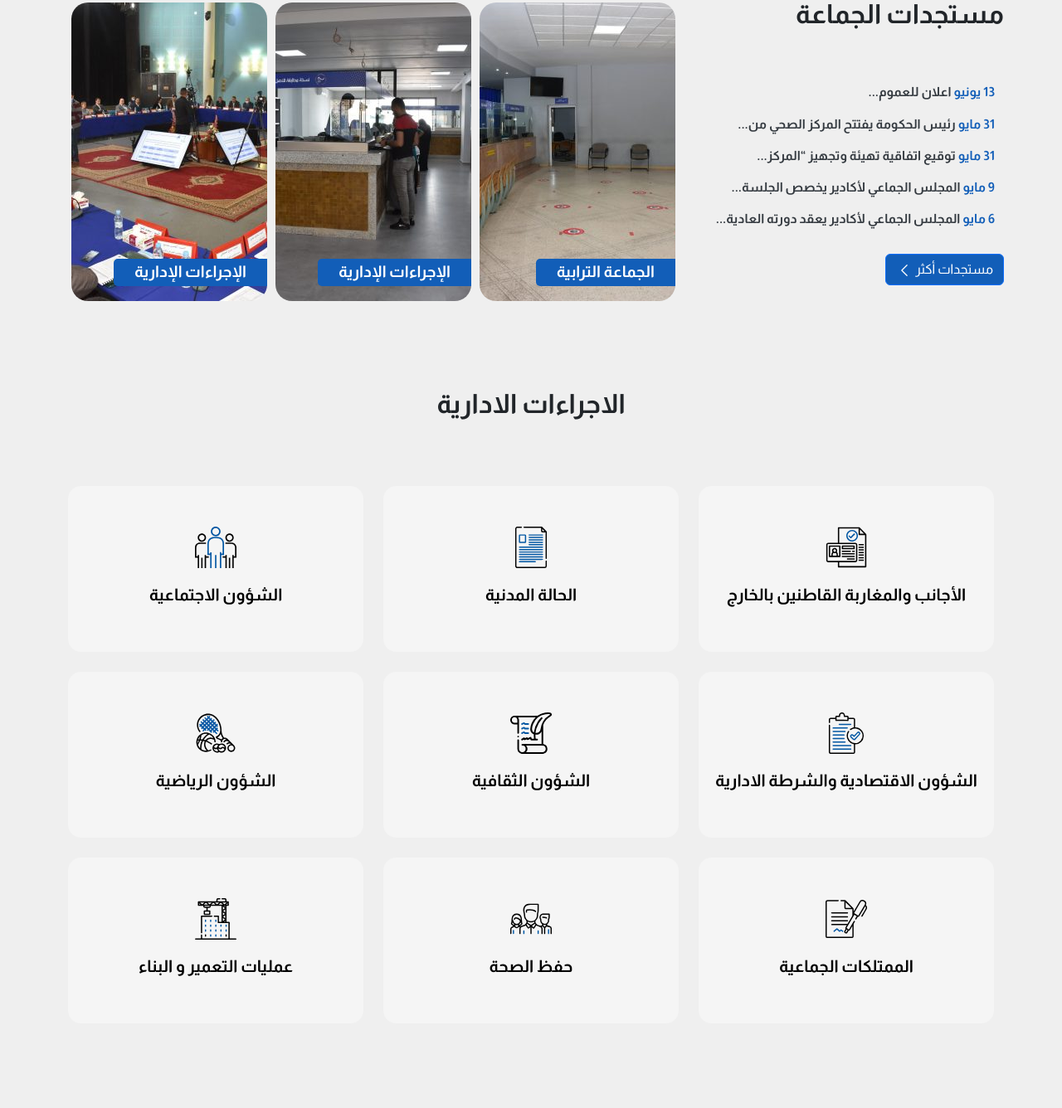
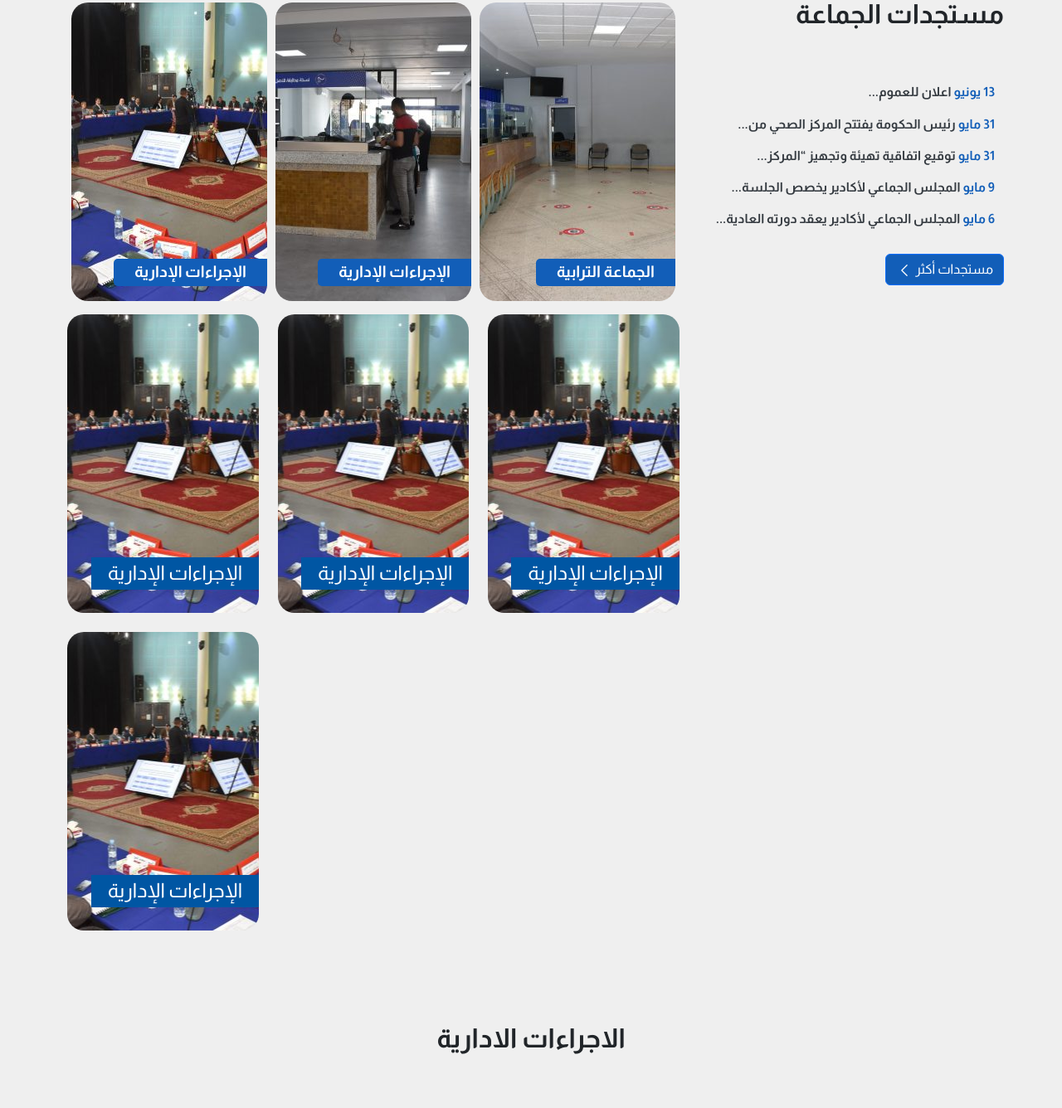
Before and after one commit to Nourshaolin/projectSM, a PHP site: page / in a window 1280 px wide. Shown: the part 696-2032 px from the top of the page at 83% size. Run offline with PHP 8.4, Linux system fonts and the light colour scheme.

Commit message:
updates 7

```diff
--- a/css/main.css
+++ b/css/main.css
@@ -325,10 +325,24 @@ ul {
 }
 
 .vid-img{
-  height:186px;
+  height:233px;
   width:100%;
-  background-size: contain;
+  background-size: cover;
   background-position: top;
+  background-repeat: no-repeat;
+}
+
+.icon {
+  position: absolute;
+  top:50%;
+  left:50%;
+  transform: translate(-50%, -50%);
+}
+
+@media (max-width:1400px) and (min-width: 1200px) {
+  .vid-img{
+    height:200px;
+  }
 }
 
 .vid-button{
@@ -342,3 +356,43 @@ ul {
   background-color: #cba052;
   border-color: #cba052;
 }
+
+.AGAservices {
+  display:flex;
+  flex-wrap: wrap;
+}
+
+.AGAservices_item {
+  padding:.7rem;
+}
+
+
+
+
+
+.AGAservices_item a {
+  text-decoration: none;
+}
+
+.AGAservices_bg {
+  height:360px;
+  background-size: cover;
+  background-position:center;
+  background-repeat: no-repeat;
+  border-radius: 20px;
+}
+
+.AGAservices_text {
+
+  display: flex;
+  align-items: flex-end;
+  height: inherit;
+  justify-content: flex-end;
+  padding-bottom: 20px;
+}
+
+.AGAservices_text h4 {
+  background-color:var(--logoAgadir);
+  padding:5px 20px;
+  text-align: right;
+}
--- a/index.html
+++ b/index.html
@@ -143,7 +143,6 @@
     <div class="row servicecontainer">
     <div class="col-md-8" style="padding: 0;">
       <ul class="service">
-        <!--update-------------------->
         <li><a href=""><div class="serviceimg">
           <div class="img" style="background-image:url('img/img1.jpeg');"><h3 class="img-text">الإجراءات الإدارية</h3></div></a>
         </li>
@@ -153,6 +152,59 @@
         <li><a href=""><div class="serviceimg"><div class="img" style="background-image: url(img/img3.jpeg);">
         <h3 class="img-text">الجماعة الترابية</h3></div></a></li>
       </ul>
+
+
+      <div class="AGAservices">
+
+        <div class="AGAservices_item col-xl-4 ">
+          <a href="">
+            <div class="AGAservices_bg" style="background-image:url('img/img1.jpeg')" >
+              <div class="AGAservices_text">
+                <h4 class="text-white">
+                  الإجراءات الإدارية
+                </h4>
+              </div>
+            </div>
+          </a>
+        </div>
+
+        <div class="AGAservices_item col-xl-4">
+          <a href="">
+            <div class="AGAservices_bg" style="background-image:url('img/img1.jpeg')" >
+              <div class="AGAservices_text">
+                <h4 class="text-white">
+                  الإجراءات الإدارية
+                </h4>
+              </div>
+            </div>
+          </a>
+        </div>
+
+        <div class="AGAservices_item col-xl-4">
+          <a href="">
+            <div class="AGAservices_bg" style="background-image:url('img/img1.jpeg')" >
+              <div class="AGAservices_text">
+                <h4 class="text-white">
+                  الإجراءات الإدارية
+                </h4>
+              </div>
+            </div>
+          </a>
+        </div>
+
+        <div class="AGAservices_item col-xl-4">
+          <a href="">
+            <div class="AGAservices_bg" style="background-image:url('img/img1.jpeg')" >
+              <div class="AGAservices_text">
+                <h4 class="text-white">
+                  الإجراءات الإدارية
+                </h4>
+              </div>
+            </div>
+          </a>
+        </div>
+
+      </div>
     </div>
     <div class="col-md-4" style="padding: 0;">
       <h2 class="sub-title">مستجدات الجماعة</h2>
@@ -547,7 +599,11 @@
   <div class="container">
     <h2 class="sub-title-2">صوت و صورة</h2>
     <div class="row g-4">
-      <div class="col-md-4"><a href="https://www.youtube.com/watch?v=R3xOIi7ZN-M"><div class="vid-img d-flex align-items-center justify-content-center" style="background-image: url('img/youtube-img1.png');">
+
+      <div class="col-md-4 position-relative">
+        <a href="https://www.youtube.com/watch?v=R3xOIi7ZN-M">
+          <img src="img/youtube-img1.png" width="100%" alt="">
+          <div class="icon">
             <svg xmlns="http://www.w3.org/2000/svg" width="44" height="44" viewBox="0 0 44 44">
               <g id="Group_59" data-name="Group 59" transform="translate(-956 -3304)">
               <g id="Ellipse_6" data-name="Ellipse 6" transform="translate(1000 3348) rotate(180)" fill="#125eb8" stroke="#125eb8" stroke-width="2">
@@ -557,12 +613,15 @@
               <path id="Path_169" data-name="Path 169" d="M4313.769,2242.067l-12.823-7.054,12.823-7.054Z" transform="translate(5287.269 5560.567) rotate(180)" fill="#fff" stroke="#fff" stroke-linecap="round" stroke-linejoin="round" stroke-width="2"></path>
               </g>
             </svg>
-      </div></a>
+          </div>
+        </a>
       </div>
 
 
-
-      <div class="col-md-4"><a href="https://www.youtube.com/watch?v=NfS4uz8rkAA&t=2s"><div class="vid-img d-flex align-items-center justify-content-center" style="background-image: url('img/youtube-img2.png');">
+      <div class="col-md-4 position-relative">
+        <a href="https://www.youtube.com/watch?v=R3xOIi7ZN-M">
+          <img src="img/youtube-img2.png" width="100%" alt="">
+          <div class="icon">
             <svg xmlns="http://www.w3.org/2000/svg" width="44" height="44" viewBox="0 0 44 44">
               <g id="Group_59" data-name="Group 59" transform="translate(-956 -3304)">
               <g id="Ellipse_6" data-name="Ellipse 6" transform="translate(1000 3348) rotate(180)" fill="#125eb8" stroke="#125eb8" stroke-width="2">
@@ -572,9 +631,14 @@
               <path id="Path_169" data-name="Path 169" d="M4313.769,2242.067l-12.823-7.054,12.823-7.054Z" transform="translate(5287.269 5560.567) rotate(180)" fill="#fff" stroke="#fff" stroke-linecap="round" stroke-linejoin="round" stroke-width="2"></path>
               </g>
             </svg>
-      </div></a>
           </div>
-      <div class="col-md-4"><a href="https://www.youtube.com/watch?v=drXMgS4Ef7A"><div class="vid-img d-flex align-items-center justify-content-center" style="background-image: url('img/youtube-img3.png');">
+        </a>
+      </div>
+
+      <div class="col-md-4 position-relative">
+        <a href="https://www.youtube.com/watch?v=R3xOIi7ZN-M">
+          <img src="img/youtube-img3.png" width="100%" alt="">
+          <div class="icon">
             <svg xmlns="http://www.w3.org/2000/svg" width="44" height="44" viewBox="0 0 44 44">
               <g id="Group_59" data-name="Group 59" transform="translate(-956 -3304)">
               <g id="Ellipse_6" data-name="Ellipse 6" transform="translate(1000 3348) rotate(180)" fill="#125eb8" stroke="#125eb8" stroke-width="2">
@@ -584,8 +648,13 @@
               <path id="Path_169" data-name="Path 169" d="M4313.769,2242.067l-12.823-7.054,12.823-7.054Z" transform="translate(5287.269 5560.567) rotate(180)" fill="#fff" stroke="#fff" stroke-linecap="round" stroke-linejoin="round" stroke-width="2"></path>
               </g>
             </svg>
-      </div></a>
           </div>
+        </a>
+      </div>
+
+
+
+
       <button class="btn btn-primary vid-button">معلومات أكثر</button>
     </div>
   </div>
```
Lines whose indentation alone changed are shown as unchanged.
